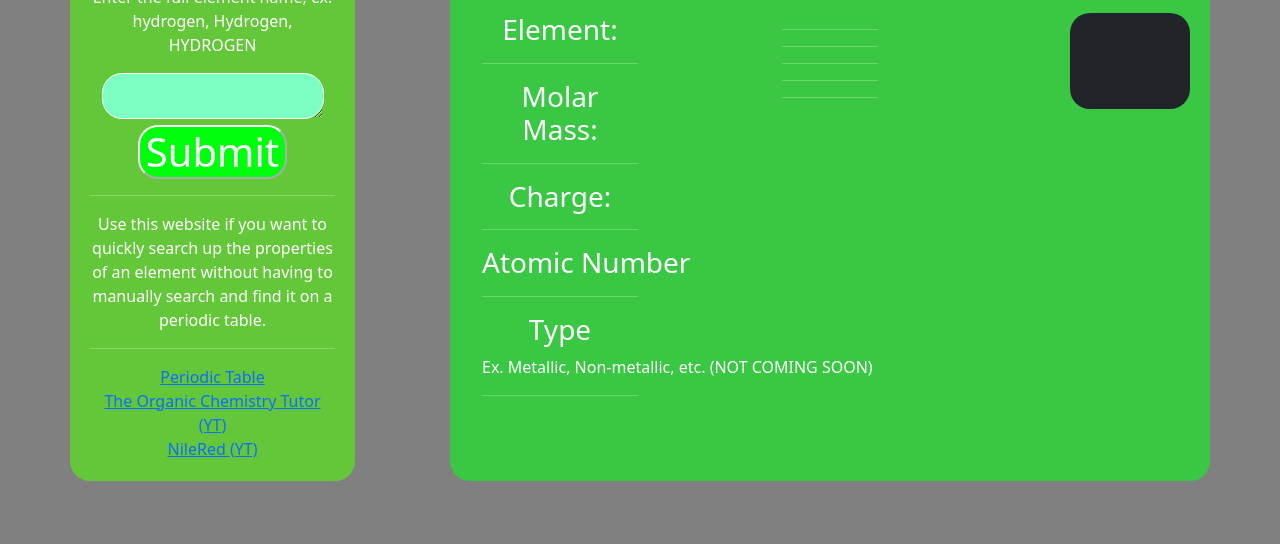
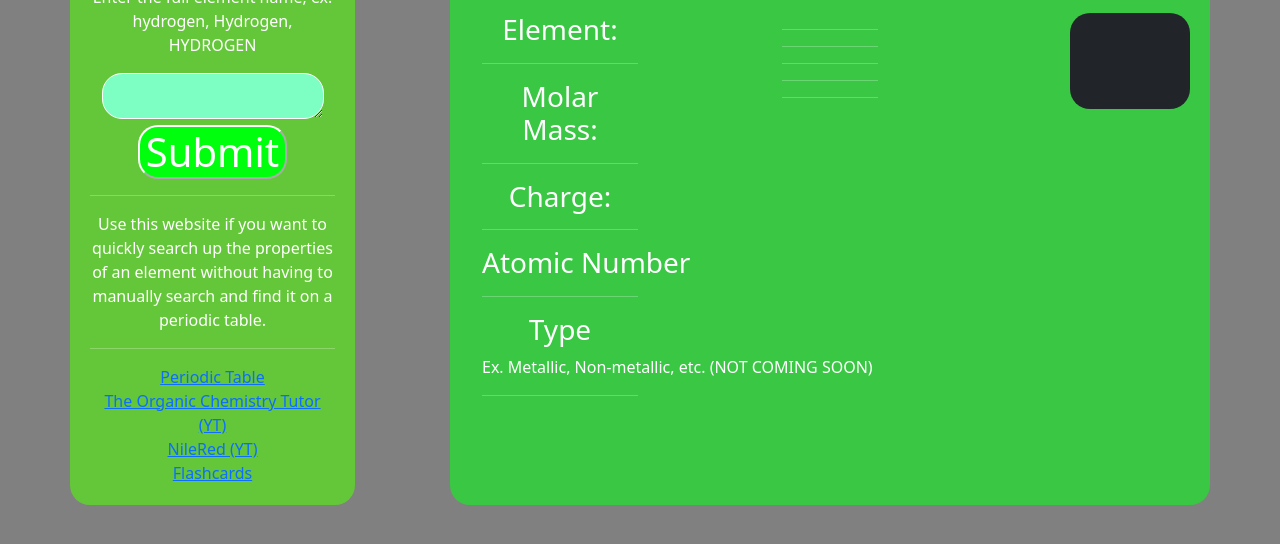
Before and after one commit to Aaegis/Element_Index, a plain HTML site: page index.html in a window 1280 px wide. Shown: the part 200-744 px from the top of the page. Drawn offline with nearby package versions, Linux system fonts and the light colour scheme.

Commit message:
updated like one line in each of these files
i didnt even add a line in the js file actually all i did was add a comment at the bottom

```diff
--- a/index.html
+++ b/index.html
@@ -33,6 +33,8 @@
                     <a href="https://www.youtube.com/@TheOrganicChemistryTutor" target="_blank">The Organic Chemistry Tutor (YT)</a>
                     <br>
                     <a href="https://www.youtube.com/@NileRed" target="_blank">NileRed (YT)</a>
+                    <br>
+                    <a href="https://quizlet.com/user/diana_lemasa/folders/ap-chemistry" target="_blank">Flashcards</a>
                 </div>
                 <div class="col-sm-1"></div>
                 <div class="col-sm-8 my-3 text-white" style="border-radius: 20px; text-align:center; padding:20px; background-color: rgba(0, 255, 21, 0.555);">
--- a/script.js
+++ b/script.js
@@ -405,7 +405,7 @@ function query() {
     document.getElementById("molarMassInfo").textContent = literallyEveryMolarMass[searchValue]; // Sets the molar mass on the info page
     document.getElementById("elementSymbol").textContent = literallyEveryElementSymbol[searchValue];
 
-    // ik this code looks bulky but at least i didnt use if statements to find the charge of an element one by one(coping)
+    // ik this code looks bulky but at least i didnt use if statements to find the charge of an element one by one (coping)
     switch(searchValue) {
 
         // CHARGE IS 1
@@ -537,3 +537,5 @@ function query() {
 document.getElementById("inputButton").onclick = function() {
     query();
 }
+
+// i hate my code
```
